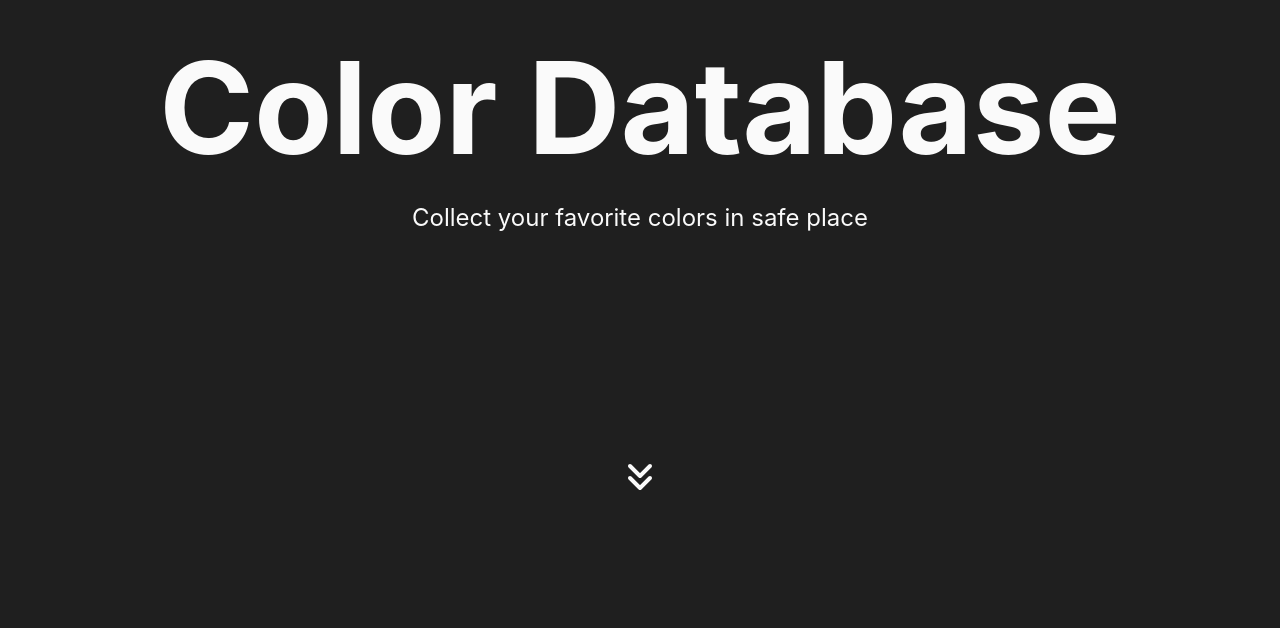
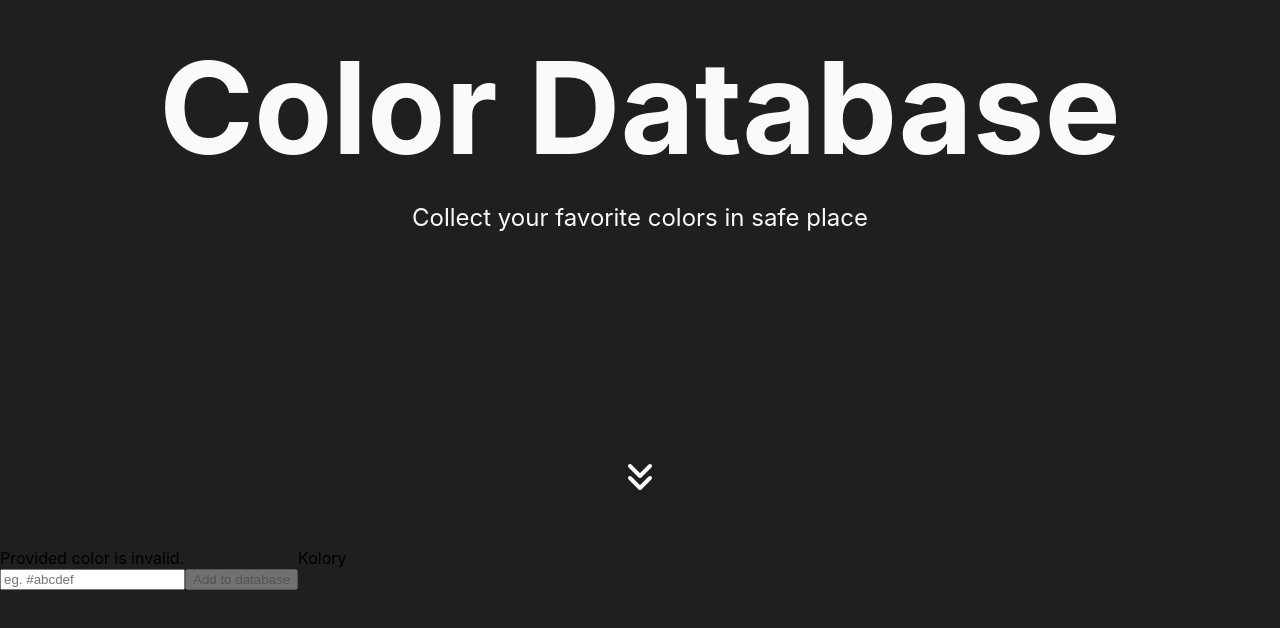
Before and after one commit to dotmyrame/color-database, a React (Create React App) app: page / in a window 1280 px wide. Shown: the part 252-880 px from the top of the page. Built offline with nearby package versions, Linux system fonts and the light colour scheme.

Commit message:
Add form with data validation and LocalStorage

```diff
--- a/src/components/Main.tsx
+++ b/src/components/Main.tsx
@@ -5,7 +5,12 @@ export class Main extends React.Component {
   render() {
     return (
       <main id="main">
-
+        <aside>
+          <InputForm method="POST" name="addColor" />
+        </aside>
+        <section>
+          Kolory
+        </section>
       </main>
     )
   }
--- /dev/null
+++ b/src/components/forms/InputForm.tsx
@@ -0,0 +1,93 @@
+import React from "react";
+
+type InputFormProps = {
+  method: 'POST' | 'GET';
+  name: string;
+}
+
+type InputFormState = {
+  value: string;
+  hidden: boolean;
+  sended: boolean;
+}
+
+export class InputForm extends React.Component<InputFormProps, InputFormState> {
+  constructor(props: InputFormProps) {
+    super(props)
+    this.state = { value: '', hidden: true, sended: false }
+    this.handleChange = this.handleChange.bind(this)
+    this.handleSubmit = this.handleSubmit.bind(this)
+  }
+
+  handleChange = (event: React.ChangeEvent<HTMLInputElement>, props: InputFormProps) => {
+    this.setState({ value: event.target.value })
+    let button = document.getElementById(props.name);
+    if (button) {
+      button.setAttribute("disabled", "true")
+      let target = event.target;
+      let data = target.value.trim();
+      let type: 'HEX' | 'RGB' | 'EMPTY' | 'INVALID';
+      if (data.length === 0) {
+        this.setState({ hidden: true })
+        return;
+      }
+      if (data.charAt(0) === '#') {
+        type = 'HEX'
+      } else if (data.charAt(0) === 'r') {
+        type = 'RGB'
+      } else {
+        type = 'INVALID'
+      }
+      if (type === 'INVALID') {
+        target.setAttribute("maxLength", "1")
+        this.setState({ hidden: false })
+        return;
+      }
+      if (type === 'HEX') {
+        target.setAttribute("maxLength", "7")
+        if (!data.match(/#[a-f\d]{6}/i)) {
+          this.setState({ hidden: false })
+          return;
+        }
+        this.setState({ hidden: true })
+        button.removeAttribute("disabled");
+        return;
+      }
+      if (type === 'RGB') {
+        target.setAttribute("maxLength", "18");
+        if (!data.match(/rgb\(([0-1][0-9][0-9]|2[0-4][0-9]|25[0-5]|[0-9][0-9]|[0-9])(,\s?([0-1][0-9][0-9]|2[0-4][0-9]|25[0-5]|[0-9][0-9]|[0-9])){2}\)/i)) {
+          this.setState({ hidden: false })
+          return;
+        }
+        this.setState({ hidden: true })
+        button.removeAttribute("disabled");
+        return;
+      }
+    }
+
+  }
+
+  handleSubmit = (event: React.FormEvent<HTMLFormElement>) => {
+    event.preventDefault()
+    let data = event.currentTarget.children[1].getAttribute("value");
+    if (data) {
+      try {
+        localStorage.setItem((localStorage.length + 1).toString(), data)
+      } catch (error) {
+        console.log(error)
+      }
+    }
+  }
+
+  render() {
+    return (
+      <form method={this.props.method} onSubmit={(e) => this.handleSubmit(e)}>
+        <div className={`error ${this.state.hidden ? 'hidden' : null}`}>
+          Provided color is invalid.
+        </div>
+        <input type="text" placeholder="eg. #abcdef" value={this.state.value} name={this.props.name} maxLength={16} onChange={(e) => this.handleChange(e, this.props)} />
+        <input type="submit" id={this.props.name} disabled={true} value="Add to database" />
+      </form>
+    )
+  }
+}
```
